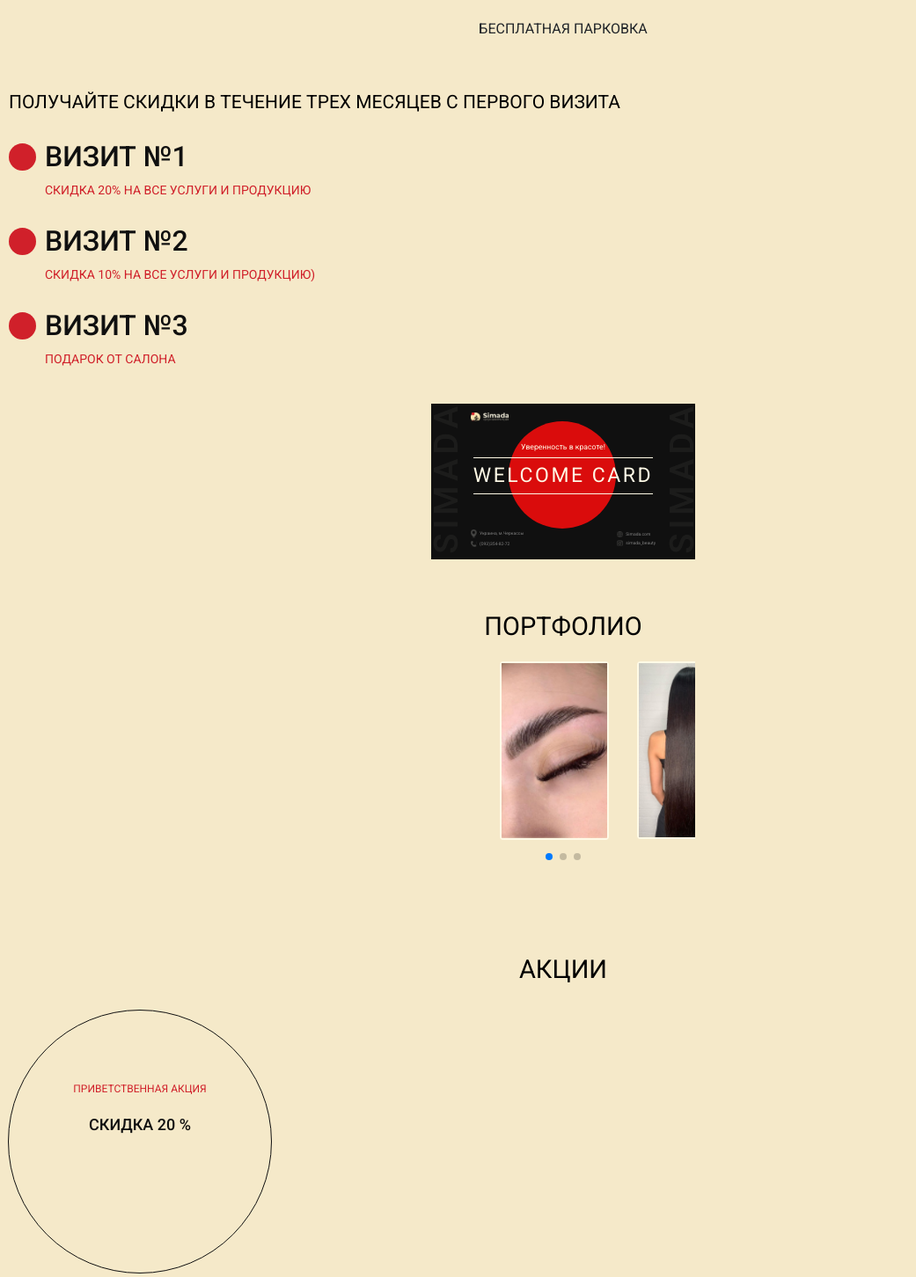
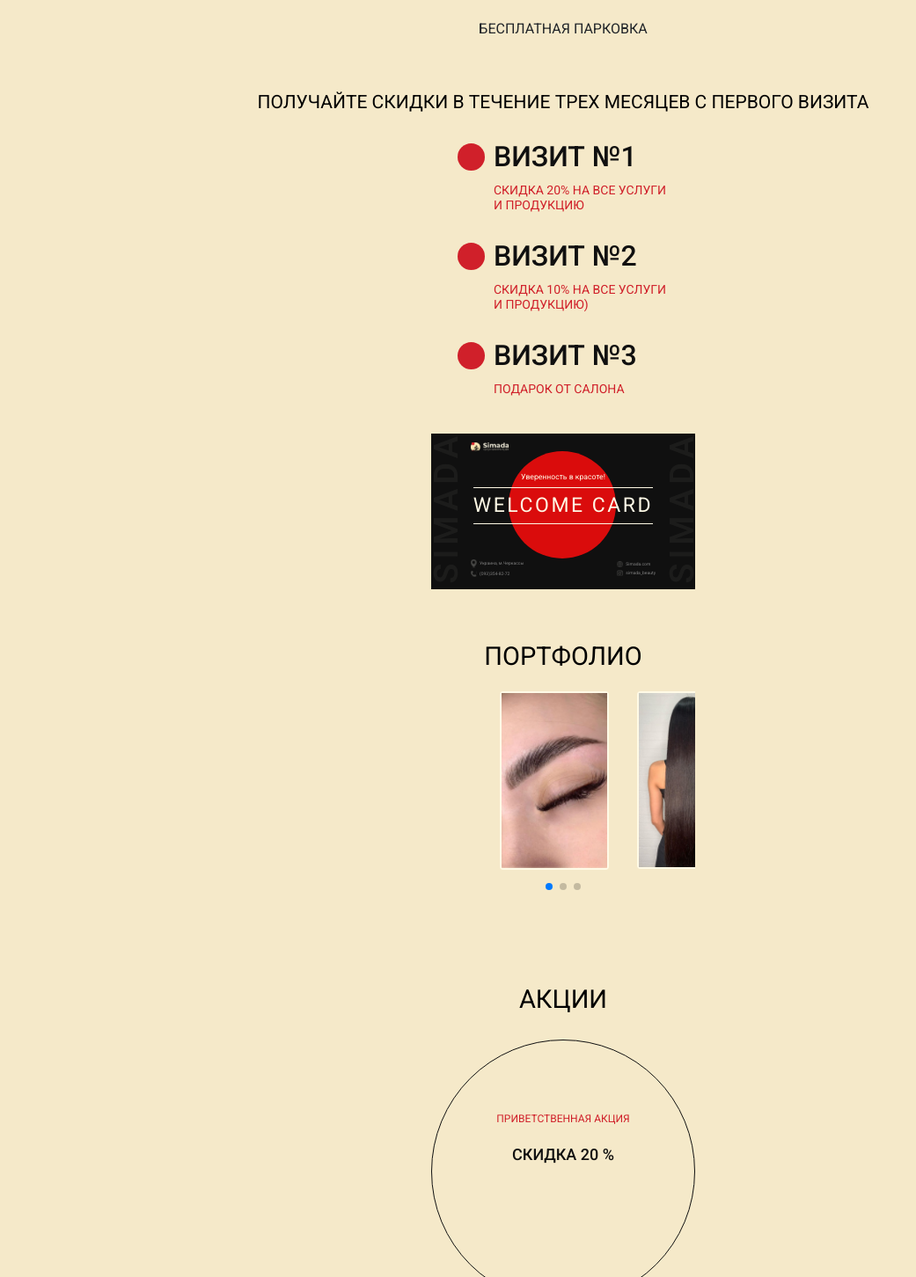
Before and after one commit to Sergey-Markov/salon-beauty, a React (Create React App) app: page / in a window 1280 px wide. Shown: the part 2138-3590 px from the top of the page at 88% size, without its empty margins (0-1041 px from the left). Built offline with nearby package versions, Linux system fonts and the light colour scheme.

Commit message:
add styles

```diff
--- a/package.json
+++ b/package.json
@@ -4,6 +4,8 @@
   "homepage": "https://Sergey-Markov.github.io/salon-beauty",
   "private": true,
   "dependencies": {
+    "@googlemaps/react-wrapper": "^1.1.31",
+    "@react-google-maps/api": "^2.8.1",
     "@testing-library/jest-dom": "^5.16.1",
     "@testing-library/react": "^12.1.2",
     "@testing-library/user-event": "^13.5.0",
--- a/src/App.js
+++ b/src/App.js
@@ -9,6 +9,7 @@ import DiscountsBlock from "./Components/DiscountsBlock/DiscountsBlock.js";
 import GetСertificate from "./Components/GetСertificate/GetСertificate.js";
 import Header from "./Components/Header/Header";
 import Hero from "./Components/Hero/Hero";
+import MapApp from "./Components/MapApp/MapApp.js";
 import OurService from "./Components/OurService/OurService";
 import Portfolio from "./Components/Portfolio/Portfolio.js";
 import WelcomeCard from "./Components/WelcomeCard/WelcomeCard.js";
@@ -27,6 +28,7 @@ function App() {
       <Actions />
       <GetСertificate />
       <Address />
+      <MapApp />
     </Container>
   );
 }
--- a/src/Components/Actions/Actions.js
+++ b/src/Components/Actions/Actions.js
@@ -1,3 +1,5 @@
+import { v4 as uuidv4 } from "uuid";
+
 import "./Actions.scss";
 
 const data = [
@@ -23,7 +25,7 @@ const Actions = () => {
     <div className="Actions">
       <h2 className="Actions-title">акции</h2>
       {data.map((el) => (
-        <div className="Actions-itemField">
+        <div className="Actions-itemField" key={uuidv4()}>
           <h3 className="Actions-itemField--title">{el.title}</h3>
           <p className="Actions-itemField--discount">{el.discount}</p>
         </div>
--- a/src/Components/Actions/Actions.scss
+++ b/src/Components/Actions/Actions.scss
@@ -22,6 +22,7 @@
         border-radius: 50%;
         background-color: transparent;
         border: 1px solid #101010;
+        margin: 0 auto;
 
         color: #D0202A;
         padding-top: 82px;
--- a/src/Components/AllSwipers/CommunSwiper/CommunSwiper.js
+++ b/src/Components/AllSwipers/CommunSwiper/CommunSwiper.js
@@ -1,4 +1,5 @@
 import React from "react";
+import { v4 as uuidv4 } from "uuid";
 import { Swiper, SwiperSlide } from "swiper/react";
 import { Pagination } from "swiper";
 import PortfolioCard from "../../PortfolioCard/PortfolioCard";
@@ -21,7 +22,7 @@ const CommunSwiper = ({ data, classNames }) => {
     >
       {data.map((el) => {
         return (
-          <SwiperSlide>
+          <SwiperSlide key={uuidv4()}>
             <PortfolioCard classNames={classNames} src={el.src} alt={el.alt} />
           </SwiperSlide>
         );
--- a/src/Components/Container/Container.module.css
+++ b/src/Components/Container/Container.module.css
@@ -26,7 +26,7 @@ img {
 }
 
 .container {
-  width: 320px;
+  width: 100%;
   height: auto;
   margin-left: auto;
   margin-right: auto;
--- a/src/Components/DiscountsBlock/DiscountsBlock.scss
+++ b/src/Components/DiscountsBlock/DiscountsBlock.scss
@@ -7,9 +7,14 @@
         font-size: 21px;
         line-height: 26px;
         text-transform: uppercase;
+        text-align: center;
 
         color: #000000;
         margin-bottom: 30px;
+    }
+    &-list{
+        width: 240px;
+        margin: 0 auto;
     }
     &-item{
         display: flex;
--- /dev/null
+++ b/src/Components/MapApp/MapApp.js
@@ -0,0 +1,17 @@
+const MapApp = () => {
+  return (
+    <div>
+      <iframe
+        src="https://www.google.com/maps/embed?pb=!1m18!1m12!1m3!1d421.2917422712407!2d32.09043849265292!3d49.43772381934273!2m3!1f0!2f0!3f0!3m2!1i1024!2i768!4f13.1!3m3!1m2!1s0x40d14b0d4f2264b5%3A0x7fab7bca29b575f8!2zU0xPTiBTUEEg0YHQv9CwLdGB0LDQu9C-0L0!5e0!3m2!1sru!2sua!4v1650029119292!5m2!1sru!2sua"
+        width="100%"
+        height="466"
+        style={{ border: 0 }}
+        allowFullScreen=""
+        loading="lazy"
+        referrerPolicy="no-referrer-when-downgrade"
+        title="map"
+      />
+    </div>
+  );
+};
+export default MapApp;
```
Also changed, not shown: src/Components/Address/Address.js (+11 -0 lines), 1 other file (tests, documents, lock files or other folders).
